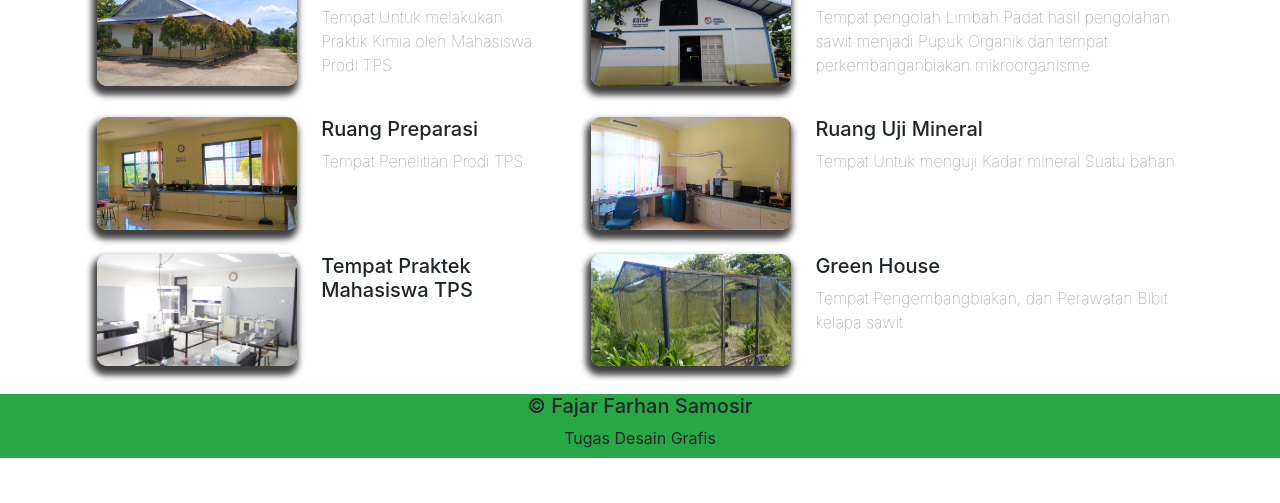
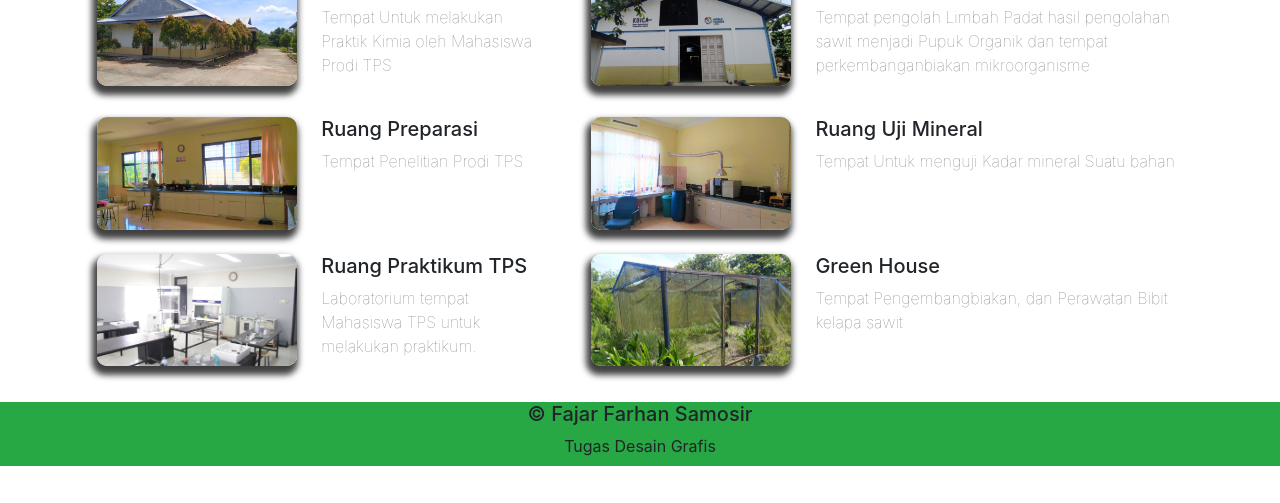
Before and after one commit to kelompok3-dwb-tif2b/PROJEK_DWB_Kelompok3, a plain HTML site: page fasilitas.html in a window 1280 px wide. Shown: the part 297-800 px from the top of the page. Drawn offline with Linux system fonts and the light colour scheme.

Commit message:
Update fasilitas.html

```diff
--- a/fasilitas.html
+++ b/fasilitas.html
@@ -94,7 +94,8 @@
            <img src="images/lab_mikrobilogi.jpg" width="730" height="430" class="img-fluid img_card" alt="" >
         </td>
         <td>
-         <h5>Tempat Praktek Mahasiswa TPS</h5>
+         <h5>Ruang Praktikum TPS</h5>
+         <p>Laboratorium tempat Mahasiswa TPS untuk melakukan praktikum.</p>
         </td>
         <td></td>
         <td>
```
